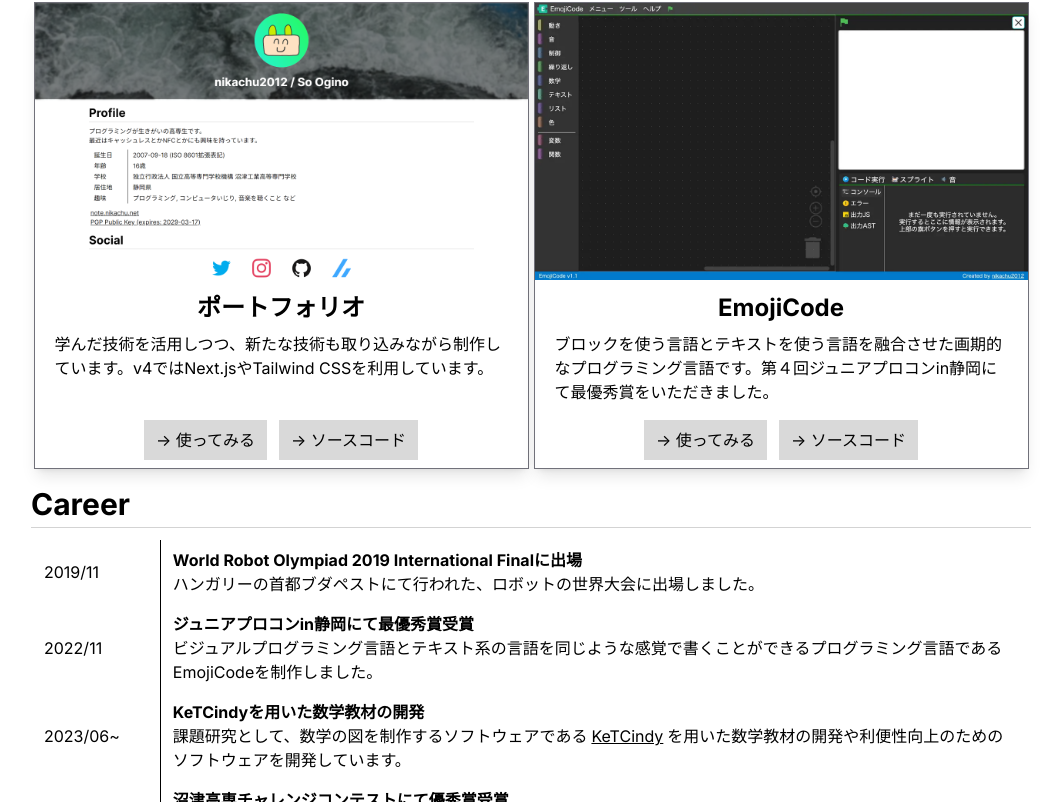
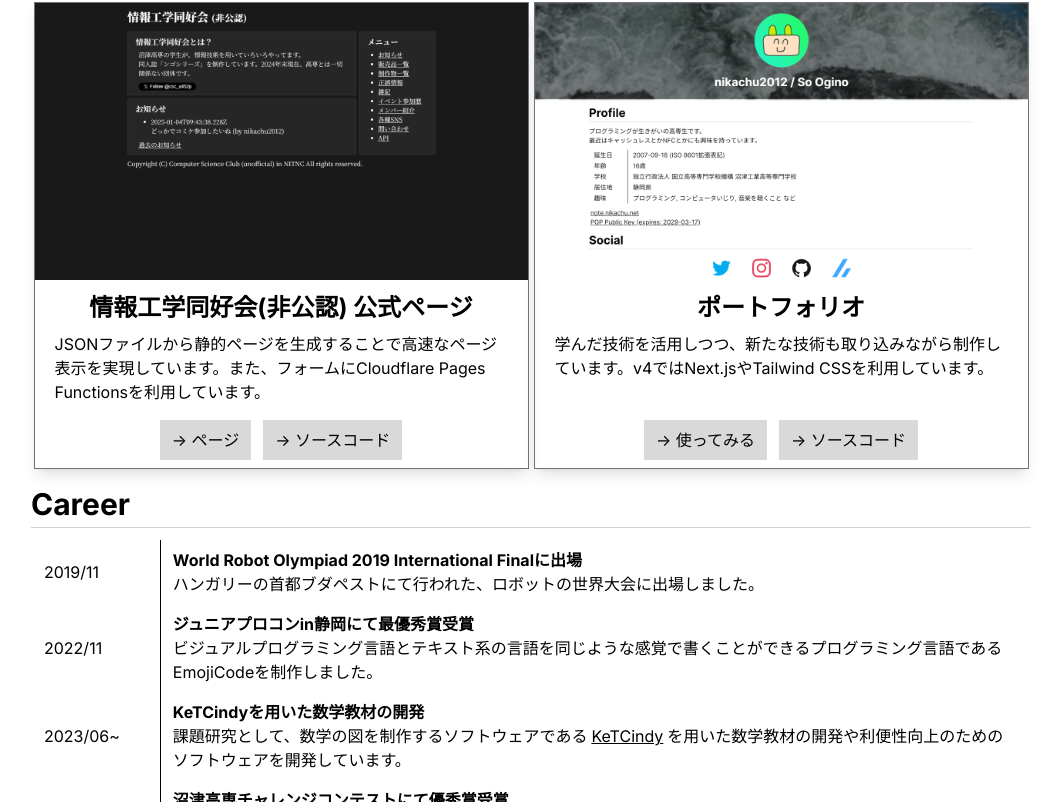
Before and after one commit to nikachu2012/portfolio, a Next.js app: page / in a window 1280 px wide. Shown: the part 1013-1815 px from the top of the page, without its empty margins (109-1169 px from the left). Built offline with nearby package versions, Linux system fonts and the light colour scheme.

Commit message:
[add] Worksに情報工学同好会(非公認) 公式ページを追加

```diff
--- a/app/works/worksList.tsx
+++ b/app/works/worksList.tsx
@@ -9,6 +9,8 @@
 import tankaImage from "../../public/works/tanka-database.webp"
 import noteImage from "../../public/works/note.webp"
 import handbookImage from "../../public/works/handbook.webp"
+import cscImage from "../../public/works/csc.png"
+
 
 import Button from "../component/button";
 import { StaticImageData } from "next/image"
@@ -23,6 +25,15 @@
 
 
 export const worksList: WorksData[] = [
+    {
+        image: cscImage,
+        title: "情報工学同好会(非公認) 公式ページ",
+        description: "JSONファイルから静的ページを生成することで高速なページ表示を実現しています。また、フォームにCloudflare Pages Functionsを利用しています。",
+        children: <>
+            <Button text={"-> ページ"} href={"https://csc.nikachu.net/"} />
+            <Button text={"-> ソースコード"} href={"https://github.com/csc_a452p/website"} />
+        </>
+    },
     {
         image: portfolioImage,
         title: "ポートフォリオ",
```
Also changed, not shown: public/works/csc.png (added).
